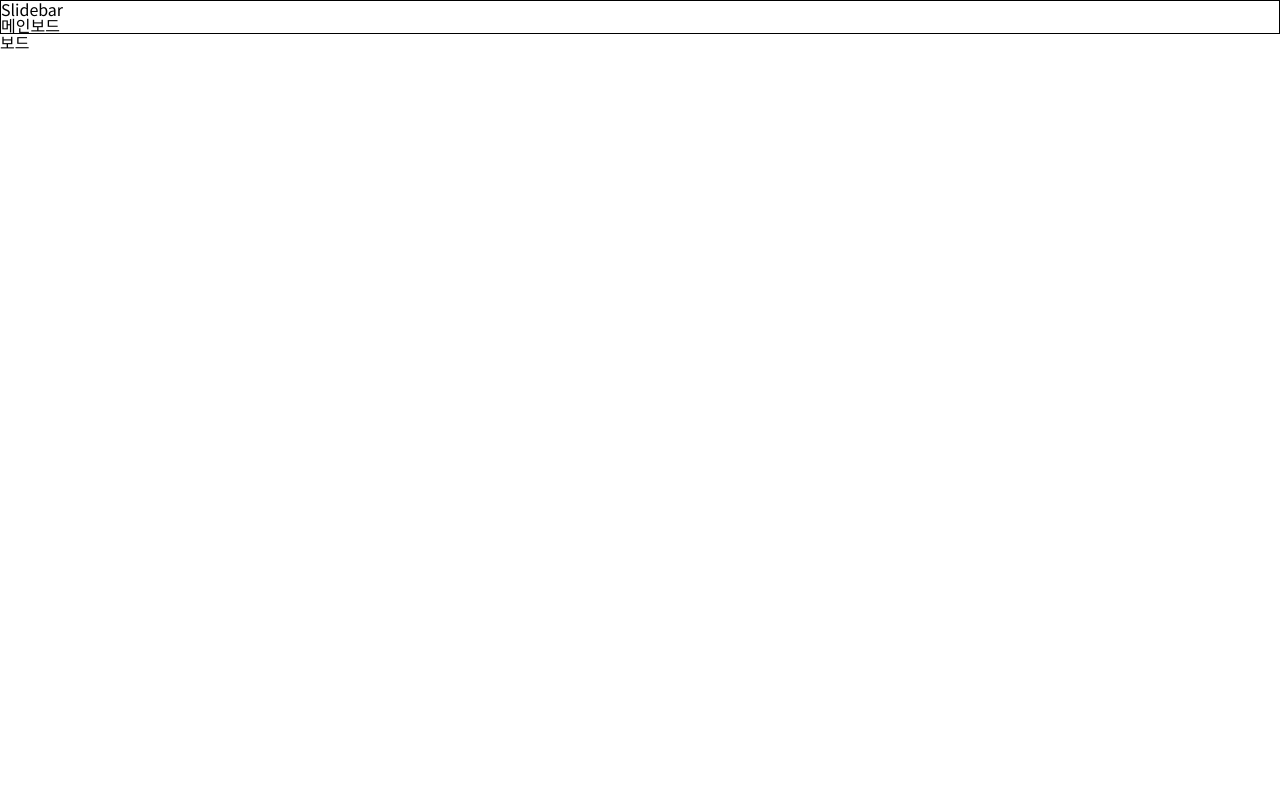
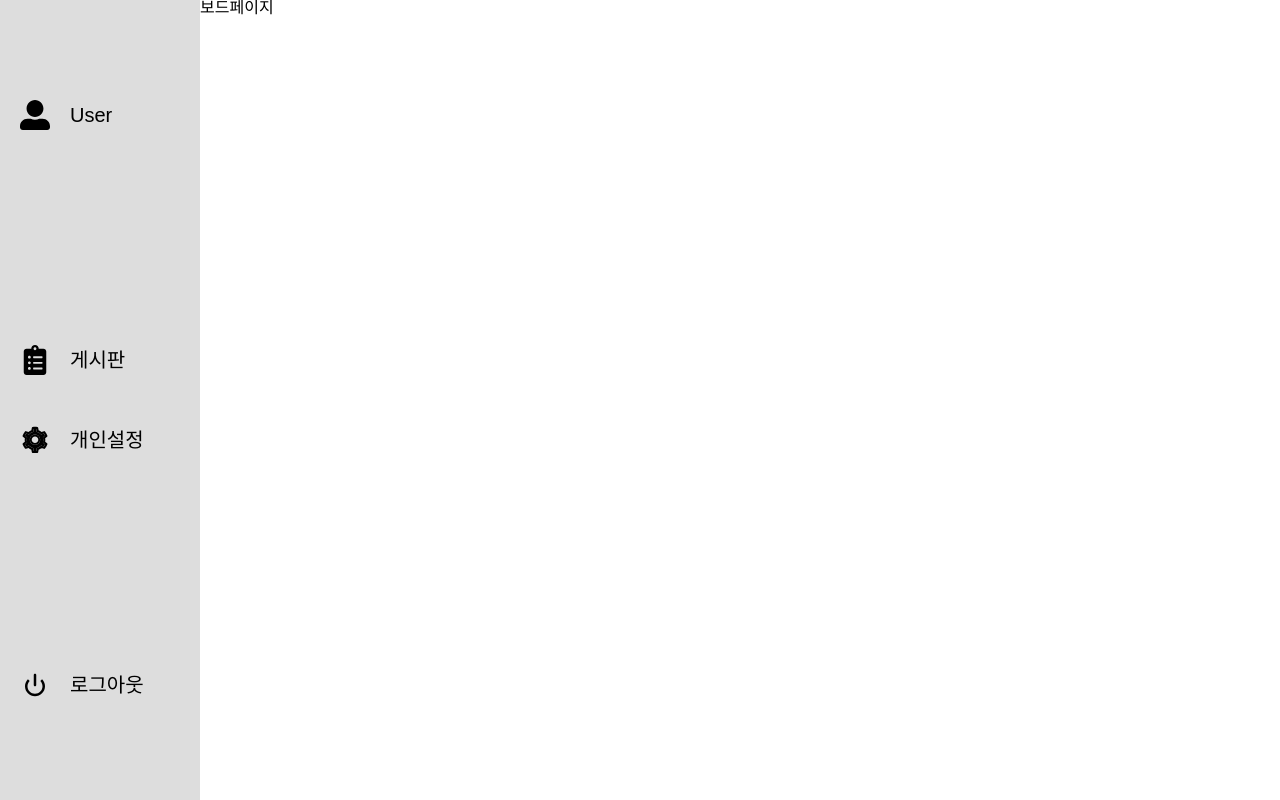
Before and after one commit to jeongyeon5/winningi, a React (Create React App) app: page /board in a window 1280 px wide. Built offline with nearby package versions, Linux system fonts and the light colour scheme.

Commit message:
[Add] slidebar layout

```diff
--- a/src/compenets/Slidebar/index.js
+++ b/src/compenets/Slidebar/index.js
@@ -1,16 +1,59 @@
 import { Link } from "react-router-dom";
+import styled from "styled-components";
+import { FaUserAlt, FaClipboardList } from "react-icons/fa";
+import { AiTwotoneSetting } from "react-icons/ai";
+import { CgLogOff } from "react-icons/cg";
 
 const Slidebar = () => {
     return (
         <>
-            <div style={{ border: "1px solid #000" }}>
-                Slidebar
-                <div>
-                    <Link to={"/"}>메인</Link>
-                    <Link to={"/board"}>보드</Link>
+            <SlideWrap >
+                 <div className="slideInner">
+                    <div className="menuList">
+                        <Link to={"/"} className="menu"><FaUserAlt size="30" />User</Link>
+                        <div className="nav">
+                            <Link to={"/board"} className="menu"><FaClipboardList size="30" /> 게시판</Link>
+                            <div className="menu"><AiTwotoneSetting size="30" /> 개인설정</div>
+                        </div>
+                        <div className="menu"><CgLogOff size="30" />로그아웃</div>
+                    </div>
                 </div>
-            </div>
+            </SlideWrap>
         </>
     );
 };
+const SlideWrap = styled.div`
+    position: relative;
+    .slideInner {
+        background-color: #ddd;
+        position: fixed;
+        top:0;
+        left:0;
+        width: 200px;
+        height: 100%;
+        padding: 100px 20px;
+        .menuList {
+            display: flex;
+            flex-direction: column;
+            justify-content: space-between;
+            height: 100%;
+            .nav {
+                display: flex;
+                flex-direction: column;
+                .menu:first-child {
+                    margin-bottom: 50px;
+                }
+            }
+            .menu {
+                display: flex;
+                align-items: center;
+                font-size: 20px;
+                svg {
+                    margin-right: 20px;
+                }
+            }
+        }
+    }
+`
+
 export default Slidebar;
--- a/src/pages/Board.js
+++ b/src/pages/Board.js
@@ -1,4 +1,15 @@
+import styled from 'styled-components';
+
+
 const Board = () => {
-    return <>보드</>;
+    return (
+        <BoardWrap>
+            보드페이지
+        </BoardWrap>
+    );
 };
+
+const BoardWrap = styled.div`
+    margin-left: 200px;
+`
 export default Board;
--- a/src/pages/BoardDetail.js
+++ b/src/pages/BoardDetail.js
@@ -1,4 +1,14 @@
+import styled from 'styled-components';
+
 const BoardDetail = () => {
-    return <>보드 상세</>;
+    return (
+        <BoardDetailWrap>
+            보드페이지
+        </BoardDetailWrap>
+    );
 };
+
+const BoardDetailWrap = styled.div`
+    margin-left: 200px;
+`
 export default BoardDetail;
--- a/src/pages/Main.js
+++ b/src/pages/Main.js
@@ -1,7 +1,14 @@
+import styled from 'styled-components';
 
 const Main = () => {
-    return(
-        <>메인</>
-    )
-}
+    return (
+        <MainWrap>
+            메인페이지
+        </MainWrap>
+    );
+};
+
+const MainWrap = styled.div`
+    margin-left: 200px;
+`
 export default Main;
```
